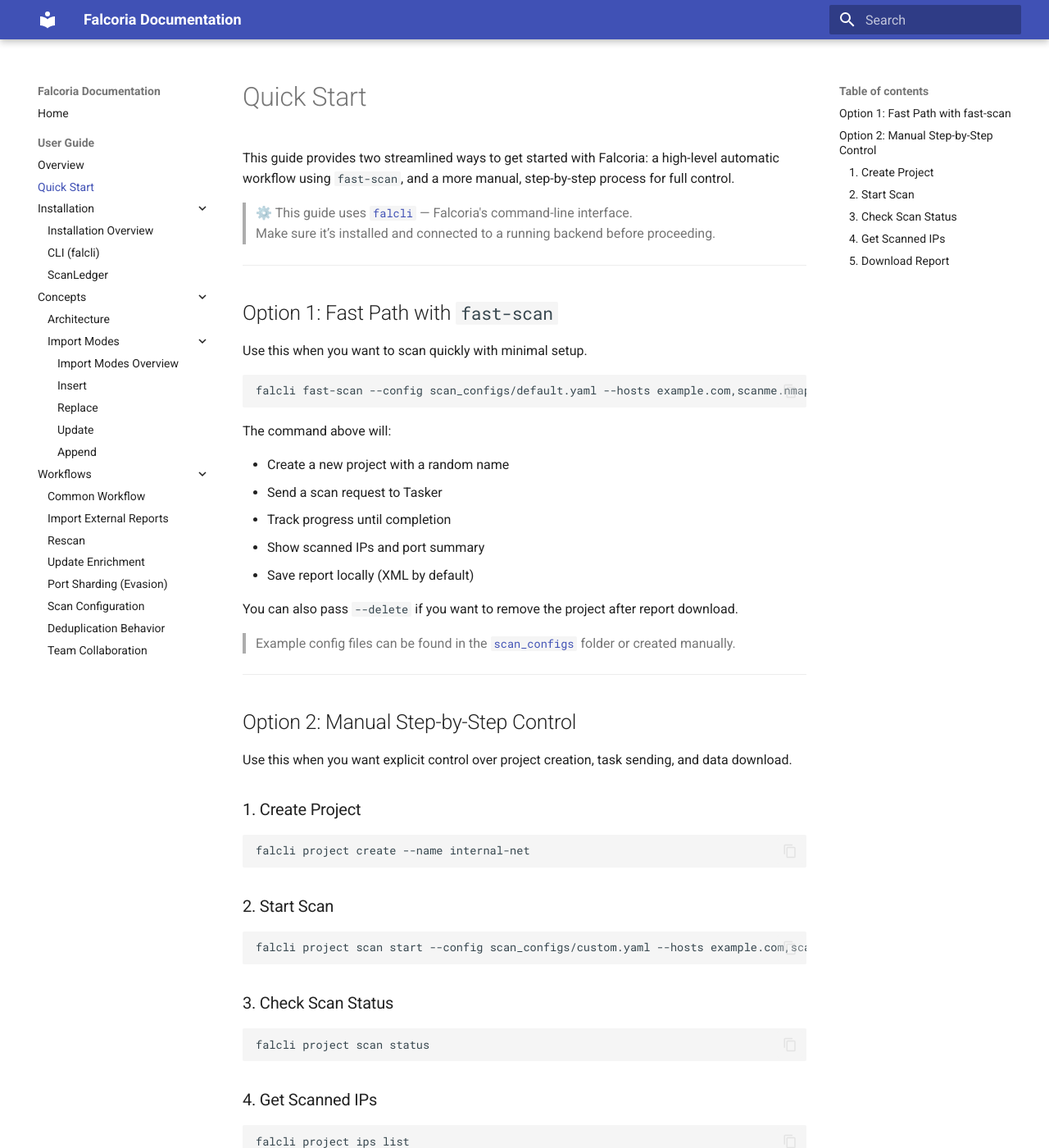
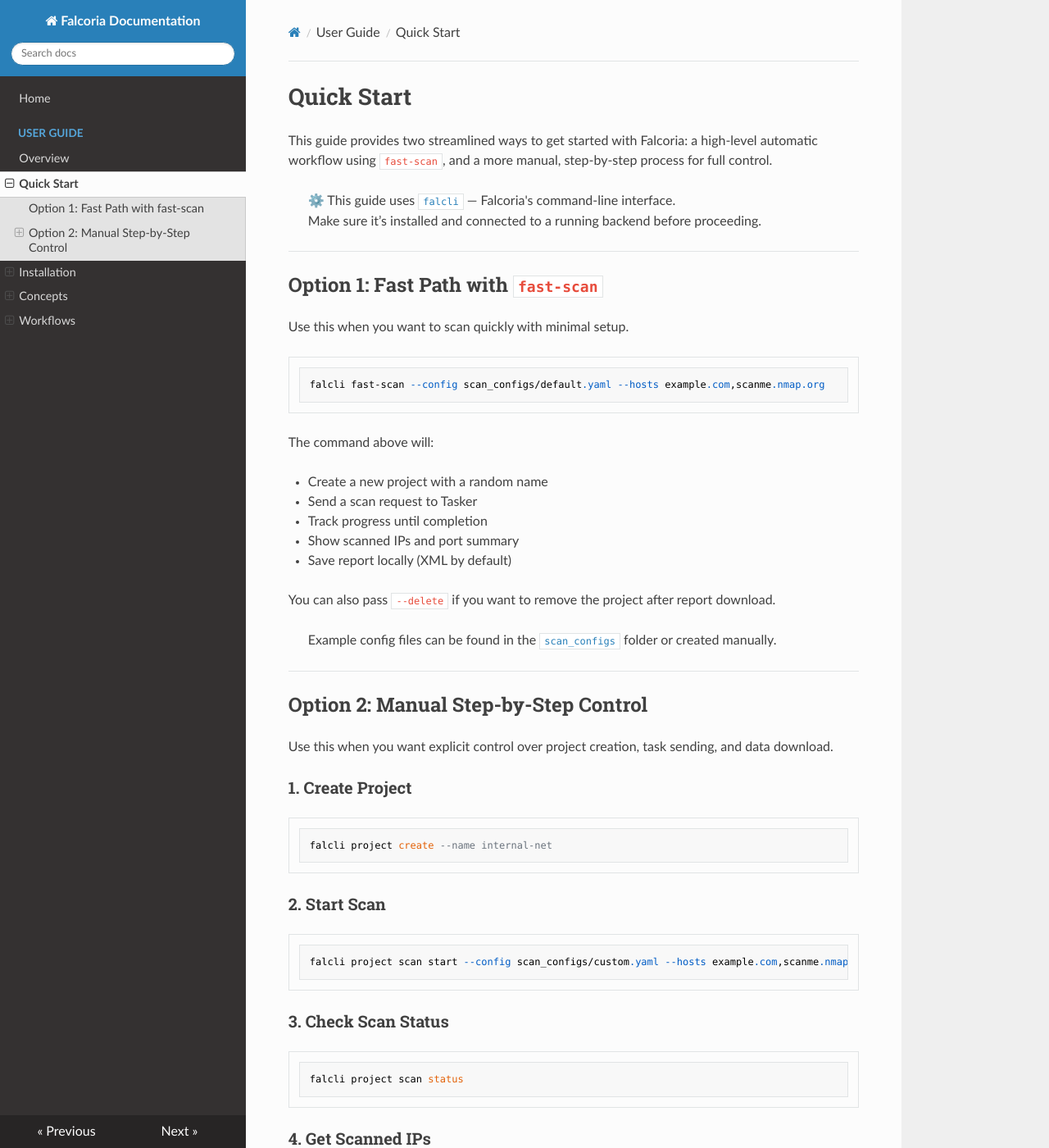
Before and after one commit to Falcoria/falcoria-docs, an MkDocs documentation site: the page built from docs/quick-start.md, in a window 1280 px wide and 1400 px high. Shown: the whole window at 82% size. Built offline with MkDocs 1.6.1, drawn with Linux system fonts in a browser that asks for light colours; nearby versions of some CDN libraries; some of the changed text lies outside the part shown.

```diff
--- a/mkdocs.yml
+++ b/mkdocs.yml
@@ -2,14 +2,7 @@
 site_name: Falcoria Documentation
 
 theme:
-  name: material
-  language: en
-  features:
-    - navigation.expand
-    - navigation.sections
-    - navigation.instant
-    - navigation.top
-    - content.code.copy
+    name: readthedocs
 
 markdown_extensions:
   - admonition
```
